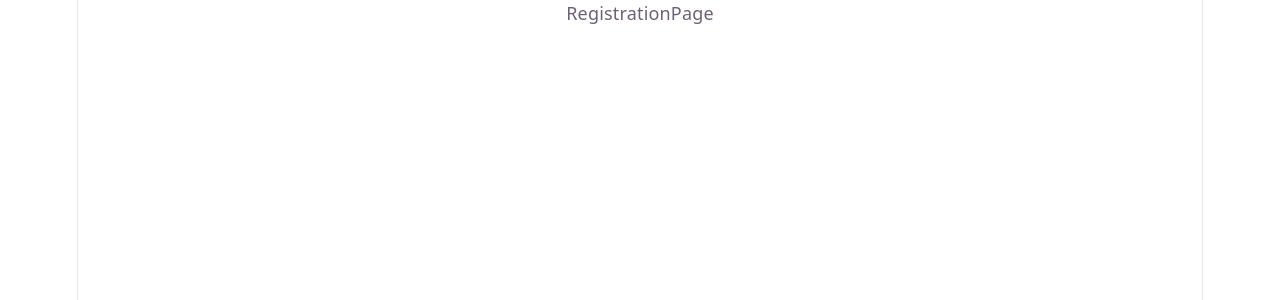
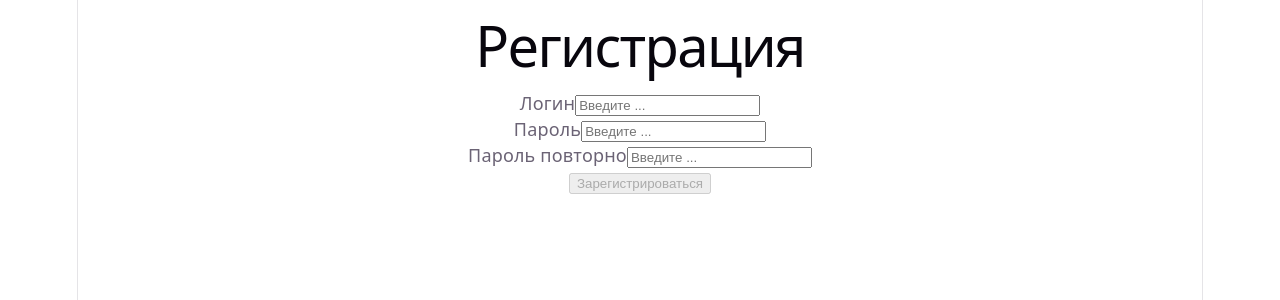
Before and after one commit to JuliaPalna/my-gym-book, a React (Vite) app in the folder client/: page /register in a window 1280 px wide. Shown: the top 300 px of the page. Built offline with nearby package versions, Linux system fonts and the light colour scheme.

Commit message:
registration-создание формы регистрации

```diff
--- /dev/null
+++ b/client/src/features/RegistrationForm/RegistrationForm.tsx
@@ -0,0 +1,68 @@
+import { Button, ErrorMessage, FieldWrapper, Input } from '../../shared';
+import { useRegistrationForm } from './useRegistrationForm';
+
+export const RegistrationForm = () => {
+    const {
+        formState,
+        register,
+        errorServer,
+        handleSubmit,
+        onSubmit,
+        onResetErrorServer,
+    } = useRegistrationForm();
+
+    return (
+        <>
+            <h1>Регистрация</h1>
+
+            <form onSubmit={handleSubmit(onSubmit)}>
+                <FieldWrapper
+                    htmlFor="login"
+                    title="Логин"
+                    error={formState.errors.login?.message}
+                >
+                    <Input
+                        {...register('login', {
+                            onChange: onResetErrorServer,
+                        })}
+                        autoComplete="username"
+                    />
+                </FieldWrapper>
+
+                <FieldWrapper
+                    htmlFor="password"
+                    title="Пароль"
+                    error={formState.errors.password?.message}
+                >
+                    <Input
+                        {...register('password', {
+                            onChange: onResetErrorServer,
+                        })}
+                        type="password"
+                        autoComplete="current-password"
+                    />
+                </FieldWrapper>
+
+                <FieldWrapper
+                    htmlFor="passwordConfirm"
+                    title="Пароль повторно"
+                    error={formState.errors.passwordConfirm?.message}
+                >
+                    <Input
+                        {...register('passwordConfirm', {
+                            onChange: onResetErrorServer,
+                        })}
+                        type="password"
+                        autoComplete="passwordConfirm"
+                    />
+                </FieldWrapper>
+
+                <Button type="submit" disabled={!formState.isValid}>
+                    Зарегистрироваться
+                </Button>
+
+                {errorServer && <ErrorMessage>{errorServer}</ErrorMessage>}
+            </form>
+        </>
+    );
+};
--- /dev/null
+++ b/client/src/features/RegistrationForm/index.ts
@@ -0,0 +1 @@
+export * from './RegistrationForm';
--- /dev/null
+++ b/client/src/features/RegistrationForm/registrationSchema.ts
@@ -0,0 +1,28 @@
+import { object, setLocale, string, ref, type InferType } from 'yup';
+import { regexAuthorizationForm } from '../constants';
+
+setLocale({
+    string: {
+        min: 'Должно быть не менее ${min} символов',
+        max: 'Должно быть не более ${max} символов',
+    },
+});
+
+export const registrationSchema = object({
+    login: string()
+        .trim()
+        .required('Обязательное поле для заполнения')
+        .matches(regexAuthorizationForm.login, 'Неверный логин')
+        .min(3)
+        .max(10),
+    password: string()
+        .required()
+        .matches(regexAuthorizationForm.password, 'Неверный пароль')
+        .min(5)
+        .max(30),
+    passwordConfirm: string()
+        .required('Обязательное поле для заполнения')
+        .oneOf([ref('password')], 'Пароли не совпадают'),
+});
+
+export type registrationFormValues = InferType<typeof registrationSchema>;
--- /dev/null
+++ b/client/src/features/RegistrationForm/useRegistrationForm.ts
@@ -0,0 +1,39 @@
+import { useState } from 'react';
+import { useForm } from 'react-hook-form';
+import { yupResolver } from '@hookform/resolvers/yup';
+
+import {
+    registrationSchema,
+    type registrationFormValues,
+} from './registrationSchema';
+
+export const useRegistrationForm = () => {
+    const { register, handleSubmit, formState } =
+        useForm<registrationFormValues>({
+            defaultValues: {
+                login: '',
+                password: '',
+            },
+            resolver: yupResolver(registrationSchema),
+            mode: 'onChange',
+        });
+
+    const [errorServer, setErrorServer] = useState<string | null>(null);
+
+    const onResetErrorServer = (): void => {
+        setErrorServer(null);
+    };
+
+    const onSubmit = (data: registrationFormValues): void => {
+        console.log(data);
+    };
+
+    return {
+        formState,
+        register,
+        errorServer,
+        handleSubmit,
+        onSubmit,
+        onResetErrorServer,
+    };
+};
--- /dev/null
+++ b/client/src/features/index.ts
@@ -0,0 +1,2 @@
+export * from './AuthorizationForm';
+export * from './RegistrationForm';
--- a/client/src/pages/AuthorizationPage/AuthorizationPage.tsx
+++ b/client/src/pages/AuthorizationPage/AuthorizationPage.tsx
@@ -1,5 +1,5 @@
 import { type JSX } from 'react';
-import { AuthorizationForm } from '../../features/AuthorizationForm';
+import { AuthorizationForm } from '../../features';
 
 export const AuthorizationPage = (): JSX.Element => {
     return (
--- a/client/src/pages/RegistrationPage/RegistrationPage.tsx
+++ b/client/src/pages/RegistrationPage/RegistrationPage.tsx
@@ -1,9 +1,10 @@
 import { type JSX } from 'react';
+import { RegistrationForm } from '../../features';
 
 export const RegistrationPage = (): JSX.Element => {
     return (
         <>
-            <p>RegistrationPage</p>
+            <RegistrationForm />
         </>
     );
 };
```
